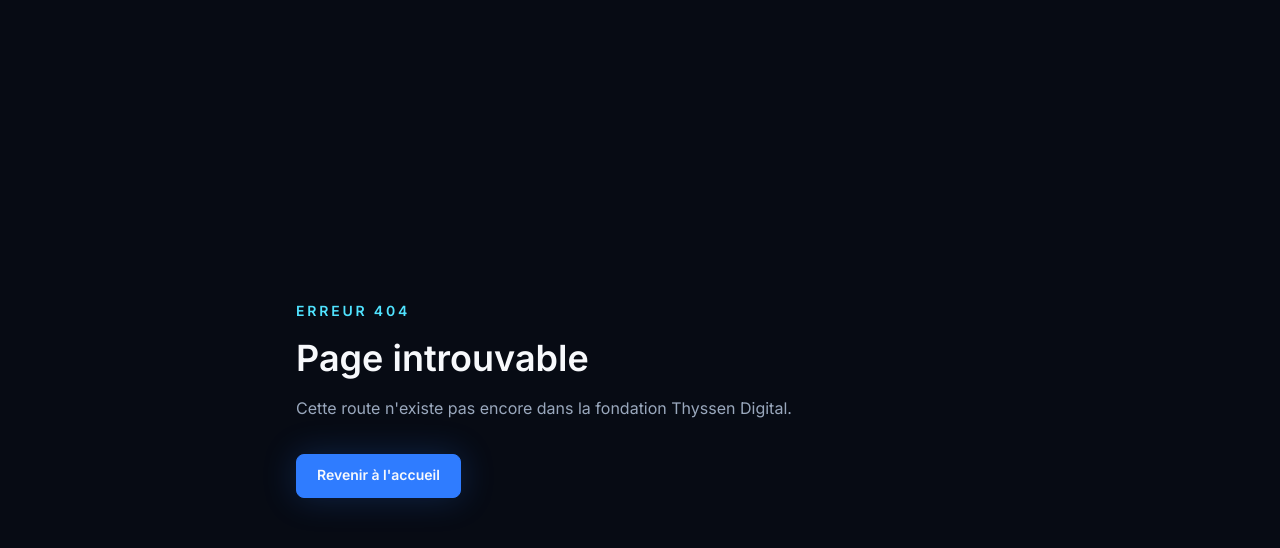
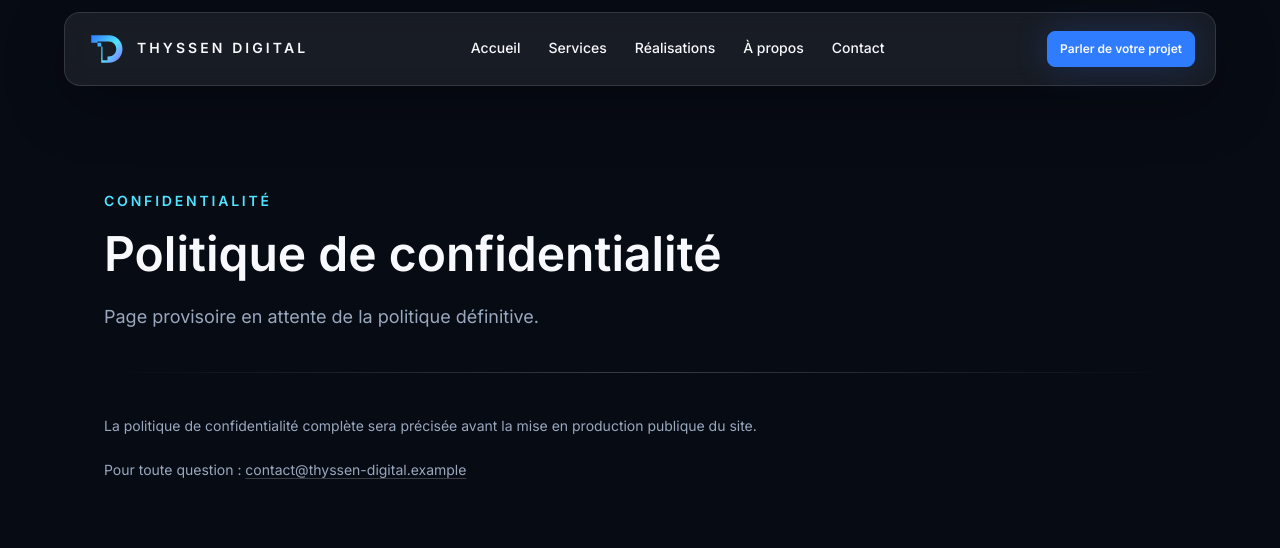
Before and after one commit to FrederikThyssen/thyssen-digital, a Next.js app: page /politique-confidentialite in a window 1280 px wide. Before the commit this address had no page. Shown: the top 548 px of the page. Built offline with nearby package versions, Linux system fonts and the light colour scheme.

Commit message:
style: refine homepage interactions and footer

```diff
--- /dev/null
+++ b/src/app/mentions-legales/page.tsx
@@ -0,0 +1,38 @@
+import { SiteHeader } from "@/components/layout/site-header";
+import { Container } from "@/components/ui/container";
+import { Divider } from "@/components/ui/divider";
+import { SectionHeading } from "@/components/ui/section-heading";
+import { CONTACT_EMAIL } from "@/lib/constants";
+
+export default function LegalNoticePage() {
+  return (
+    <>
+      <SiteHeader />
+      <main className="min-h-screen pt-32" id="contenu">
+        <Container className="py-16">
+          <SectionHeading
+            description="Page provisoire en attente des informations juridiques définitives."
+            eyebrow="Informations légales"
+            title="Mentions légales"
+          />
+          <Divider className="my-10" variant="gradient" />
+          <div className="max-w-3xl space-y-4 text-sm leading-7 text-muted-foreground">
+            <p>
+              Les mentions légales complètes seront ajoutées avant la mise en
+              production publique du site.
+            </p>
+            <p>
+              Contact provisoire :{" "}
+              <a
+                className="text-foreground underline decoration-border-strong underline-offset-4 transition-colors duration-200 hover:text-accent-cyan"
+                href={`mailto:${CONTACT_EMAIL}`}
+              >
+                {CONTACT_EMAIL}
+              </a>
+            </p>
+          </div>
+        </Container>
+      </main>
+    </>
+  );
+}
--- /dev/null
+++ b/src/app/politique-confidentialite/page.tsx
@@ -0,0 +1,38 @@
+import { SiteHeader } from "@/components/layout/site-header";
+import { Container } from "@/components/ui/container";
+import { Divider } from "@/components/ui/divider";
+import { SectionHeading } from "@/components/ui/section-heading";
+import { CONTACT_EMAIL } from "@/lib/constants";
+
+export default function PrivacyPolicyPage() {
+  return (
+    <>
+      <SiteHeader />
+      <main className="min-h-screen pt-32" id="contenu">
+        <Container className="py-16">
+          <SectionHeading
+            description="Page provisoire en attente de la politique définitive."
+            eyebrow="Confidentialité"
+            title="Politique de confidentialité"
+          />
+          <Divider className="my-10" variant="gradient" />
+          <div className="max-w-3xl space-y-4 text-sm leading-7 text-muted-foreground">
+            <p>
+              La politique de confidentialité complète sera précisée avant la
+              mise en production publique du site.
+            </p>
+            <p>
+              Pour toute question :{" "}
+              <a
+                className="text-foreground underline decoration-border-strong underline-offset-4 transition-colors duration-200 hover:text-accent-cyan"
+                href={`mailto:${CONTACT_EMAIL}`}
+              >
+                {CONTACT_EMAIL}
+              </a>
+            </p>
+          </div>
+        </Container>
+      </main>
+    </>
+  );
+}
--- a/src/components/layout/site-footer.tsx
+++ b/src/components/layout/site-footer.tsx
@@ -1,9 +1,9 @@
 import { Code2, Link, Mail } from "lucide-react";
 
-import { BrandMarkPlaceholder } from "@/components/ui/brand-mark-placeholder";
+import { BrandLogo } from "@/components/brand/brand-logo";
 import { Container } from "@/components/ui/container";
 import { Divider } from "@/components/ui/divider";
-import { BRAND_NAME, CONTACT_EMAIL } from "@/lib/constants";
+import { BRAND_NAME, BRAND_SIGNATURE, CONTACT_EMAIL } from "@/lib/constants";
 
 const footerNav = [
   { label: "Accueil", href: "#accueil" },
@@ -31,6 +31,11 @@ const socialLinks = [
   },
 ];
 
+const legalLinks = [
+  { label: "Mentions légales", href: "/mentions-legales" },
+  { label: "Politique de confidentialité", href: "/politique-confidentialite" },
+];
+
 export function SiteFooter() {
   return (
     <footer className="pb-10 pt-16">
@@ -42,21 +47,37 @@ export function SiteFooter() {
               className="inline-flex items-center gap-3 rounded-md focus-visible:outline focus-visible:outline-2 focus-visible:outline-offset-4 focus-visible:outline-accent-cyan"
               href="#accueil"
             >
-              <BrandMarkPlaceholder className="size-10 text-xs" />
-              <span className="text-sm font-semibold tracking-[0.22em] text-foreground">
-                {BRAND_NAME}
-              </span>
+              <BrandLogo decorative tone="accent" variant="horizontal" />
+              <span className="sr-only">{BRAND_NAME}</span>
             </a>
             <p className="mt-4 max-w-md text-sm leading-6 text-muted-foreground">
               Studio digital premium pour concevoir, développer et faire évoluer
               des expériences web performantes.
             </p>
+            <p className="mt-3 text-xs font-medium tracking-[0.14em] text-subtle-foreground">
+              {BRAND_SIGNATURE}
+            </p>
           </div>
 
-          <div className="grid gap-6 sm:grid-cols-2">
+          <div className="grid gap-8 sm:grid-cols-3">
             <nav aria-label="Navigation du pied de page">
               <ul className="grid gap-2">
                 {footerNav.map((item) => (
+                  <li key={item.href}>
+                    <a
+                      className="rounded-md text-sm text-muted-foreground transition-colors duration-200 ease-standard hover:text-foreground focus-visible:outline focus-visible:outline-2 focus-visible:outline-offset-4 focus-visible:outline-accent-cyan"
+                      href={item.href}
+                    >
+                      {item.label}
+                    </a>
+                  </li>
+                ))}
+              </ul>
+            </nav>
+
+            <nav aria-label="Liens légaux">
+              <ul className="grid gap-2">
+                {legalLinks.map((item) => (
                   <li key={item.href}>
                     <a
                       className="rounded-md text-sm text-muted-foreground transition-colors duration-200 ease-standard hover:text-foreground focus-visible:outline focus-visible:outline-2 focus-visible:outline-offset-4 focus-visible:outline-accent-cyan"
@@ -93,6 +114,9 @@ export function SiteFooter() {
         <p className="mt-10 text-xs text-subtle-foreground">
           © {new Date().getFullYear()} {BRAND_NAME}. Tous droits réservés.
         </p>
+        <p className="mt-2 text-xs text-subtle-foreground">
+          Conçu et développé avec Next.js et TypeScript.
+        </p>
       </Container>
     </footer>
   );
```
Also changed, not shown: 5 other files (tests, documents, lock files or other folders).
